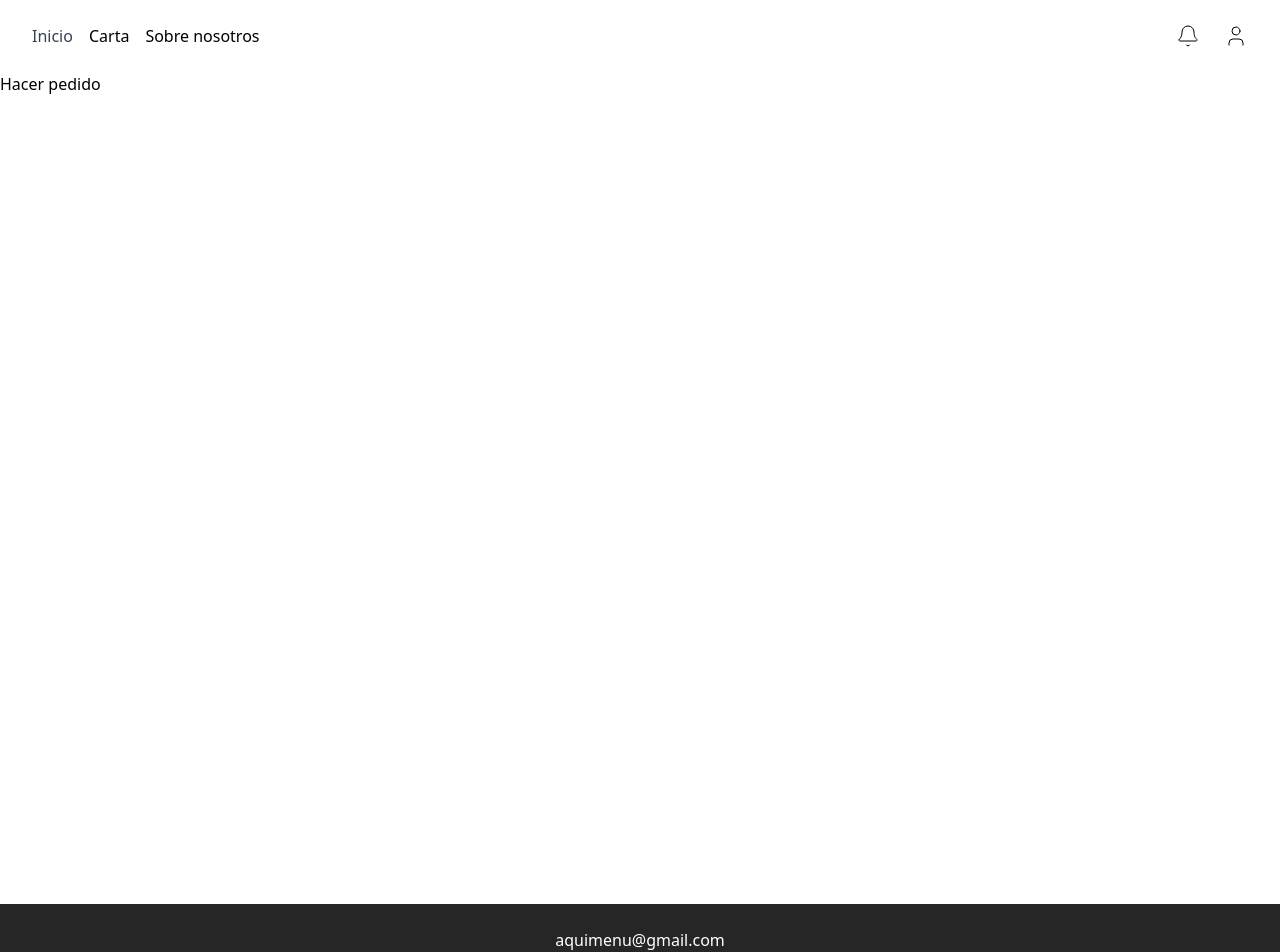
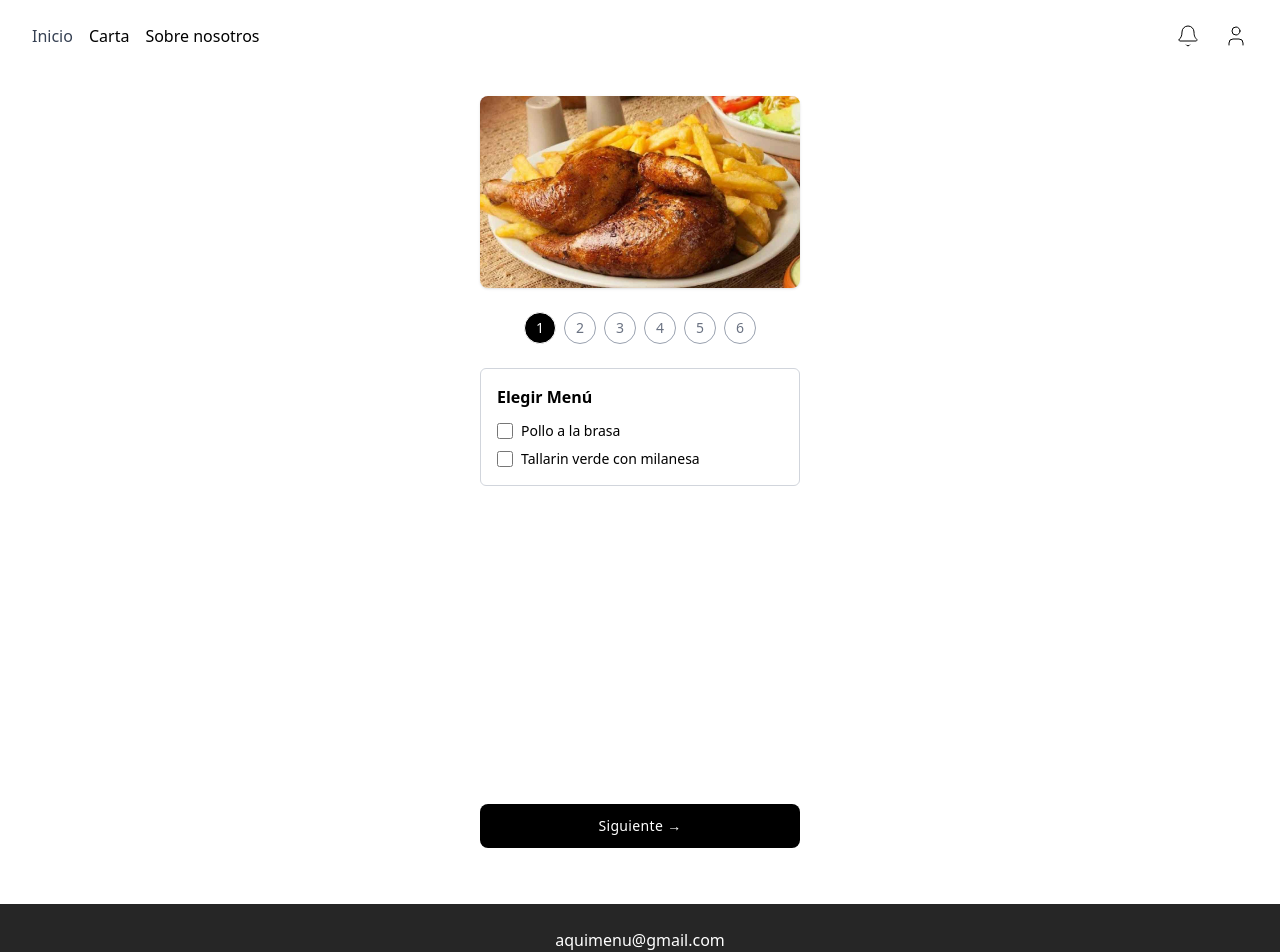
Before and after one commit to jorgektch/aqui-project, a React (Vite) app in the folder frontend/: page /ordenar-menu in a window 1280 px wide. Shown: the top 952 px of the page. Built offline with nearby package versions, Linux system fonts and the light colour scheme.

Commit message:
order p1

```diff
--- /dev/null
+++ b/frontend/src/components/order/ImageDisplay.tsx
@@ -0,0 +1,14 @@
+interface Props {
+    src: string;
+    alt: string;
+}
+
+const ImageDisplay = ({ src, alt }: Props) => (
+    <img
+        src={src}
+        alt={alt}
+        className="w-full h-48 object-cover rounded-lg shadow-sm"
+    />
+);
+
+export default ImageDisplay;
--- /dev/null
+++ b/frontend/src/components/order/MenuOptions.tsx
@@ -0,0 +1,38 @@
+import { useState } from "react";
+
+interface Props {
+    options: string[];
+}
+
+const MenuOptions = ({ options }: Props) => {
+    const [selected, setSelected] = useState<string[]>([]);
+
+    const toggleOption = (option: string) => {
+        setSelected(prev =>
+            prev.includes(option)
+                ? prev.filter(o => o !== option)
+                : [...prev, option]
+        );
+    };
+
+    return (
+        <div className="border border-gray-300 rounded-md p-4">
+            <h2 className="font-semibold text-base mb-3">Elegir Menú</h2>
+            <div className="space-y-2">
+                {options.map((option, index) => (
+                    <label key={index} className="flex items-center text-sm">
+                        <input
+                            type="checkbox"
+                            checked={selected.includes(option)}
+                            onChange={() => toggleOption(option)}
+                            className="mr-2 w-4 h-4"
+                        />
+                        {option}
+                    </label>
+                ))}
+            </div>
+        </div>
+    );
+};
+
+export default MenuOptions;
--- /dev/null
+++ b/frontend/src/components/order/NavigationButton.tsx
@@ -0,0 +1,15 @@
+interface Props {
+    text: string;
+    onClick: () => void;
+}
+
+const NavigationButton = ({ text, onClick }: Props) => (
+    <button
+        className="w-full bg-black text-white py-3 rounded-lg text-sm font-medium tracking-wide hover:bg-gray-800"
+        onClick={onClick}
+    >
+        {text} →
+    </button>
+);
+
+export default NavigationButton;
--- /dev/null
+++ b/frontend/src/components/order/StepIndicator.tsx
@@ -0,0 +1,21 @@
+interface Props {
+    currentStep: number;
+    totalSteps: number;
+}
+
+const StepIndicator = ({ currentStep, totalSteps }: Props) => (
+    <div className="flex justify-center gap-2">
+        {Array.from({ length: totalSteps }, (_, i) => (
+            <div
+                key={i}
+                className={`w-8 h-8 text-sm font-medium rounded-full flex items-center justify-center
+                border transition
+                ${i + 1 === currentStep ? "bg-black text-white" : "border-gray-400 text-gray-500"}`}
+            >
+                {i + 1}
+            </div>
+        ))}
+    </div>
+);
+
+export default StepIndicator;
--- a/frontend/src/pages/Order.tsx
+++ b/frontend/src/pages/Order.tsx
@@ -1,8 +1,24 @@
+import ImageDisplay from "../components/order/ImageDisplay";
+import StepIndicator from "../components/order/StepIndicator";
+import MenuOptions from "../components/order/MenuOptions";
+import NavigationButton from "../components/order/NavigationButton";
+import pollo from "../assets/pollo.png"
+
 function Order() {
     return (
-        <>
-            Hacer pedido
-        </>
+        <div className="flex flex-col items-center justify-between min-h-screen px-4 py-6 bg-white">
+            <div className="w-full max-w-xs flex flex-col gap-6">
+                <ImageDisplay src={pollo} alt="Pollo a la brasa" />
+
+                <StepIndicator currentStep={1} totalSteps={6} />
+
+                <MenuOptions options={["Pollo a la brasa", "Tallarin verde con milanesa"]} />
+            </div>
+
+            <div className="mt-6 w-full max-w-xs">
+                <NavigationButton text="Siguiente" onClick={() => console.log("Siguiente paso")} />
+            </div>
+        </div>
     );
 }
 
```
Also changed, not shown: frontend/src/assets/pollo.png (added).
